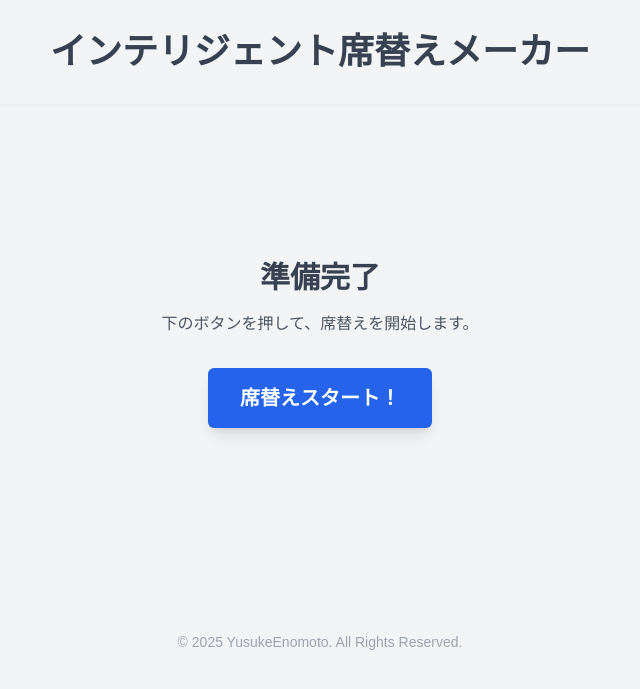
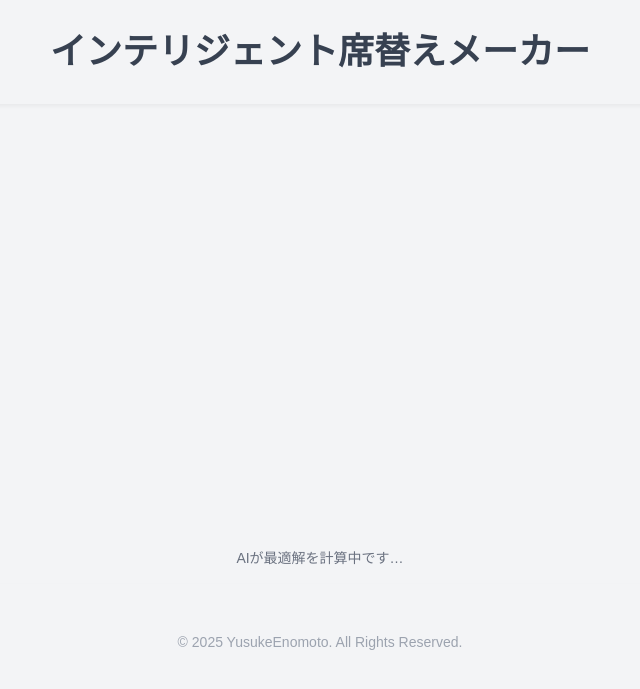
Before and after one commit to YusukeEnomoto-17/sekigae-app, a Flask app: page /roulette in a window 1280 px wide. Shown: the top 689 px of the page, without its empty margins (320-960 px from the left). Run offline with Flask 3, Linux system fonts and the light colour scheme; the visitor is signed in with stand-in values (Sample User, id 1); data that the repository does not hold is empty; some libraries are stand-ins or nearby versions.

Commit message:
いきなりスタートにした

```diff
--- a/templates/step4_roulette.html
+++ b/templates/step4_roulette.html
@@ -3,21 +3,12 @@
 {% block content %}
 <div class="max-w-7xl mx-auto text-center">
     <div id="roulette-area" class="relative w-full bg-gray-100 p-4 rounded-lg shadow-inner min-h-[60vh] flex items-center justify-center">
-        <!-- 初期メッセージ -->
-        <div id="initial-message" class="text-center">
-            <h2 class="text-3xl font-bold text-gray-700 mb-4">準備完了</h2>
-            <p class="text-gray-600 mb-8">下のボタンを押して、席替えを開始します。</p>
-            <button id="start-roulette" class="bg-blue-600 text-white font-bold py-4 px-8 rounded-md hover:bg-blue-700 transition-colors duration-300 text-xl shadow-lg">
-                席替えスタート！
-            </button>
-        </div>
-
         <!-- ルーレット表示エリア -->
-        <div id="roulette-display" class="hidden w-full max-w-5xl">
-             <div id="seat-map-container" class="grid gap-2" style="display: none;">
+        <div id="roulette-display" class="w-full max-w-5xl">
+             <div id="seat-map-container" class="grid gap-2">
                 <!-- JavaScriptで座席が生成される -->
             </div>
-            <p id="ai-message" class="absolute bottom-4 left-1/2 -translate-x-1/2 text-gray-500 text-sm hidden"></p>
+            <p id="ai-message" class="absolute bottom-4 left-1/2 -translate-x-1/2 text-gray-500 text-sm"></p>
         </div>
 
         <!-- 結果表示エリア -->
@@ -83,10 +74,8 @@
 {{ super() }}
 <script>
 document.addEventListener('DOMContentLoaded', function() {
-    const startBtn = document.getElementById('start-roulette');
     const rouletteDisplay = document.getElementById('roulette-display');
     const seatMapContainer = document.getElementById('seat-map-container');
-    const initialMessage = document.getElementById('initial-message');
     const resultArea = document.getElementById('result-area');
     const finalSeatMapContainer = document.getElementById('final-seat-map-container');
     const aiMessage = document.getElementById('ai-message');
@@ -150,12 +139,8 @@ document.addEventListener('DOMContentLoaded', function() {
         }
     }
 
-    startBtn.addEventListener('click', async () => {
-        initialMessage.classList.add('hidden');
-        rouletteDisplay.classList.remove('hidden');
-        seatMapContainer.style.display = 'grid';
+    async function startRoulette() {
         aiMessage.textContent = 'AIが最適解を計算中です…';
-        aiMessage.classList.remove('hidden');
 
         try {
             const response = await fetch('{{ url_for("api_generate_arrangements") }}');
@@ -203,7 +188,9 @@ document.addEventListener('DOMContentLoaded', function() {
             alert('サーバーとの通信に失敗しました。');
             location.reload();
         }
-    });
+    }
+
+    startRoulette();
 
     // Modal Logic
     const modal = document.getElementById('verification-modal');
```
